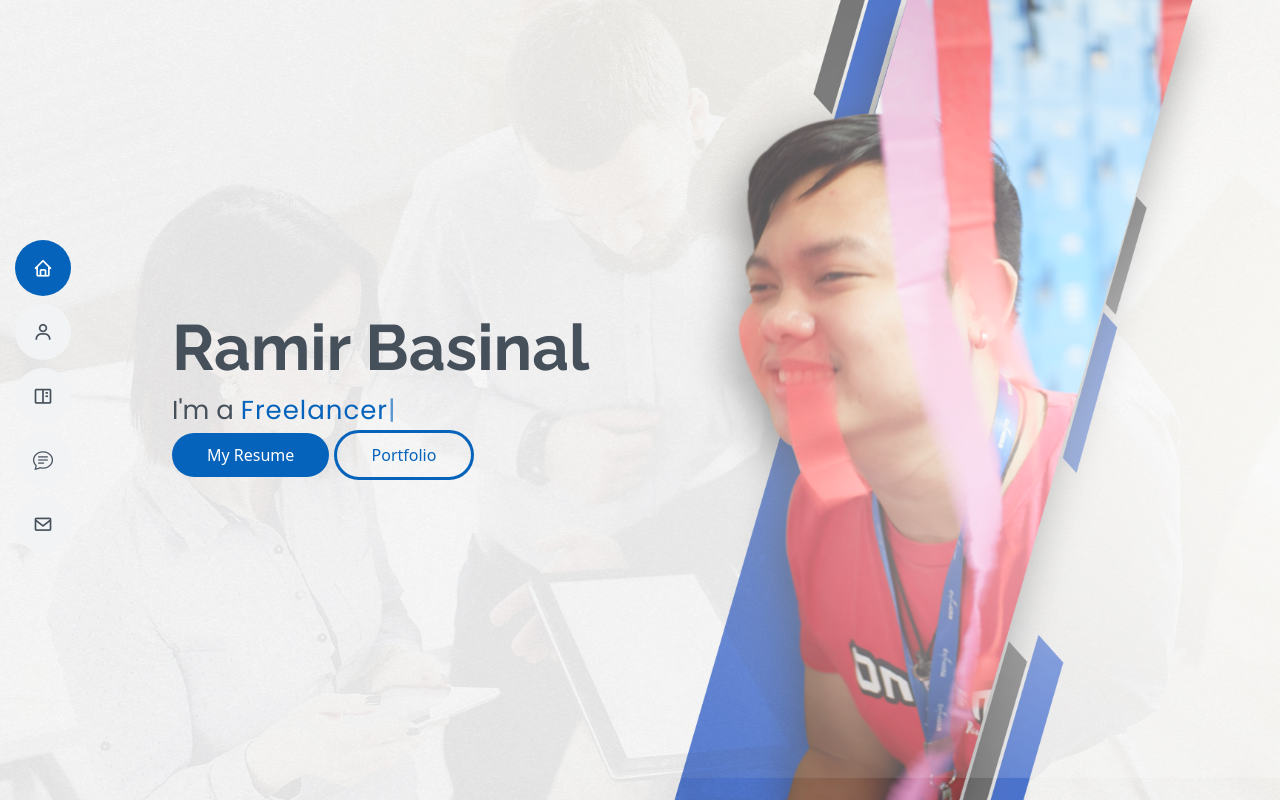
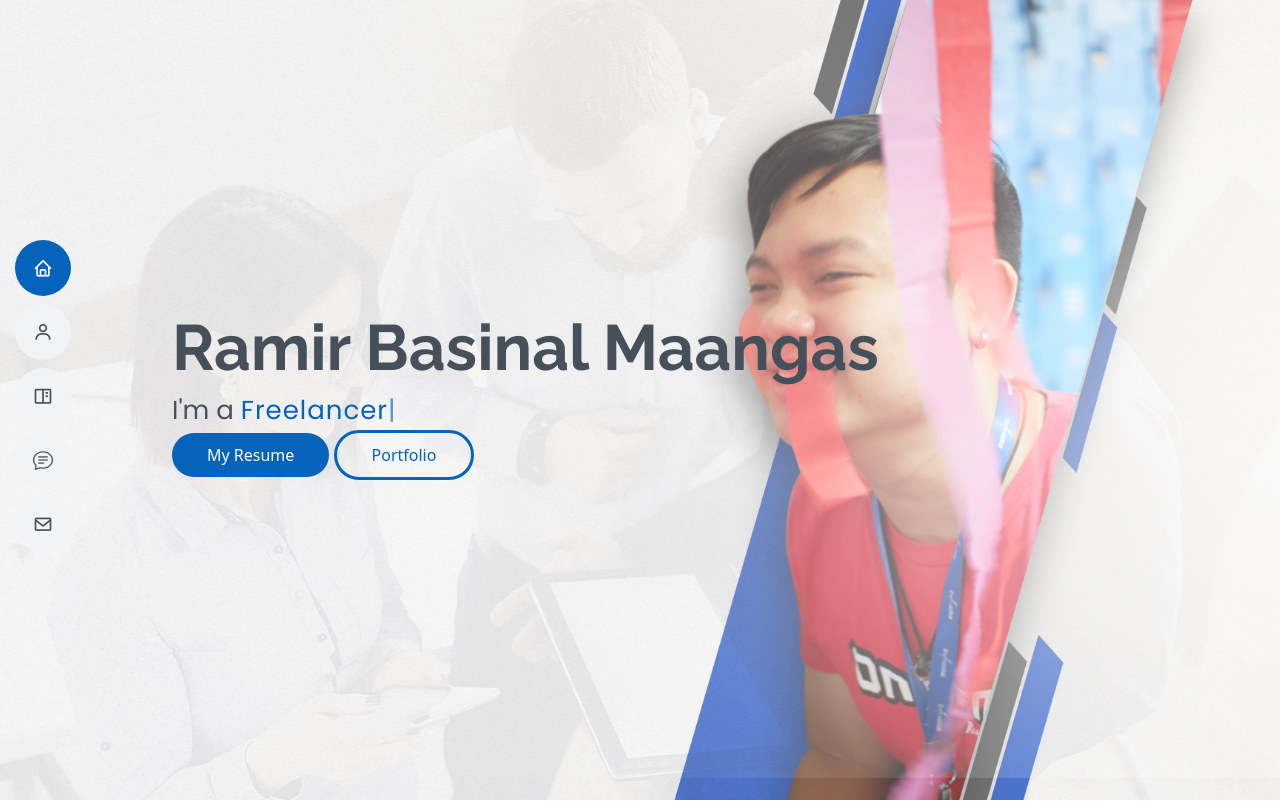
Before and after one commit to kuami2024/online-resume, a plain HTML site: page index.html in a window 1280 px wide. Shown: the top 802 px of the page. Drawn offline with nearby package versions, Linux system fonts and the light colour scheme.

Commit message:
Update index.html

```diff
--- a/index.html
+++ b/index.html
@@ -54,7 +54,7 @@
   <!-- ======= Hero Section ======= -->
   <section id="hero" class="d-flex flex-column justify-content-center">
     <div class="container" data-aos="zoom-in" data-aos-delay="100">
-      <h1>Ramir Basinal</h1>
+      <h1>Ramir Basinal Maangas</h1>
       <p>I'm a <span class="typed" data-typed-items="Developer, Freelancer, Graphic Designer"></span></p>
       <div class="hero_btns">
         <div><button><a target="_blank" href="assets\pdf\Ramir_Basinal_2024.pdf" download>My Resume</a></button></div>
```
